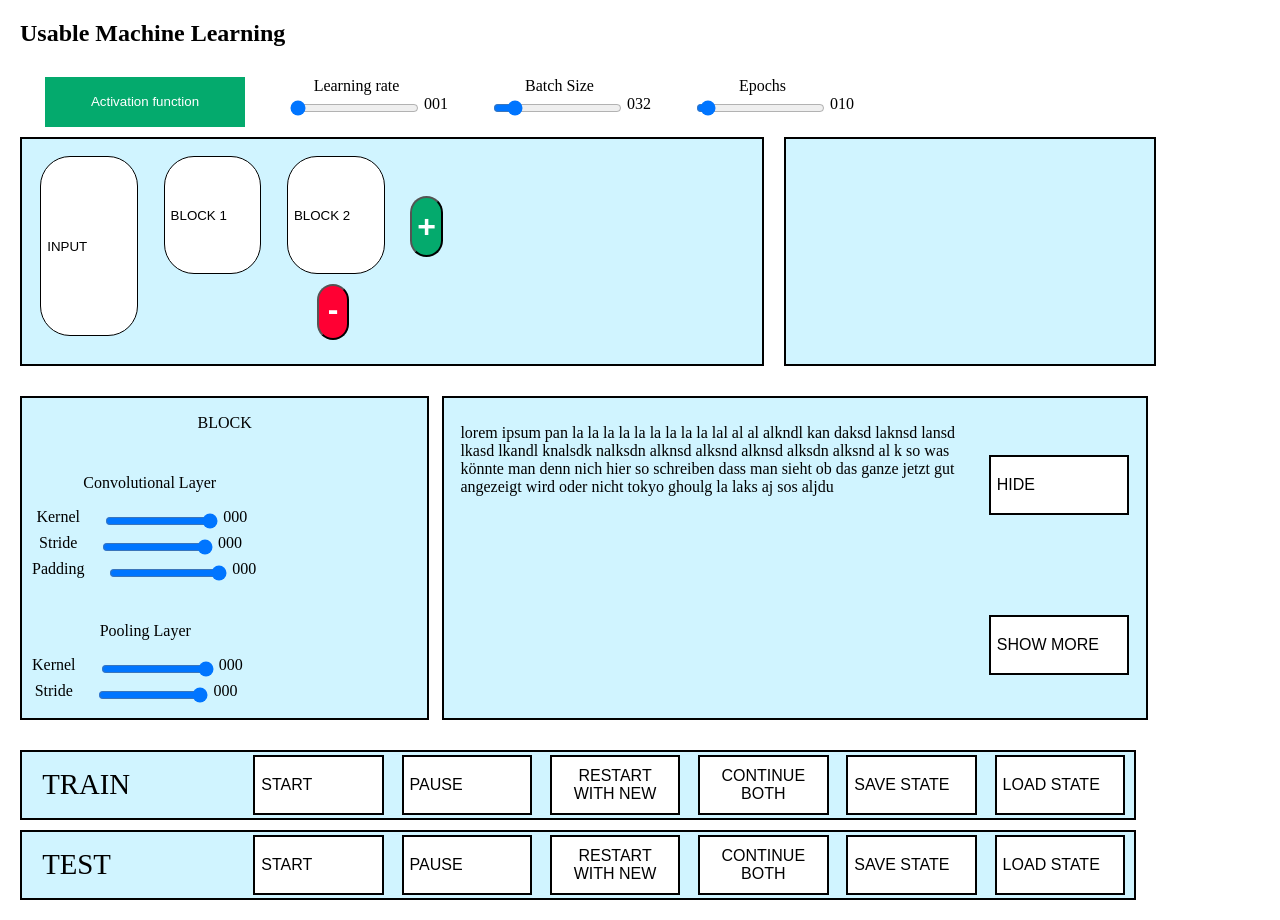
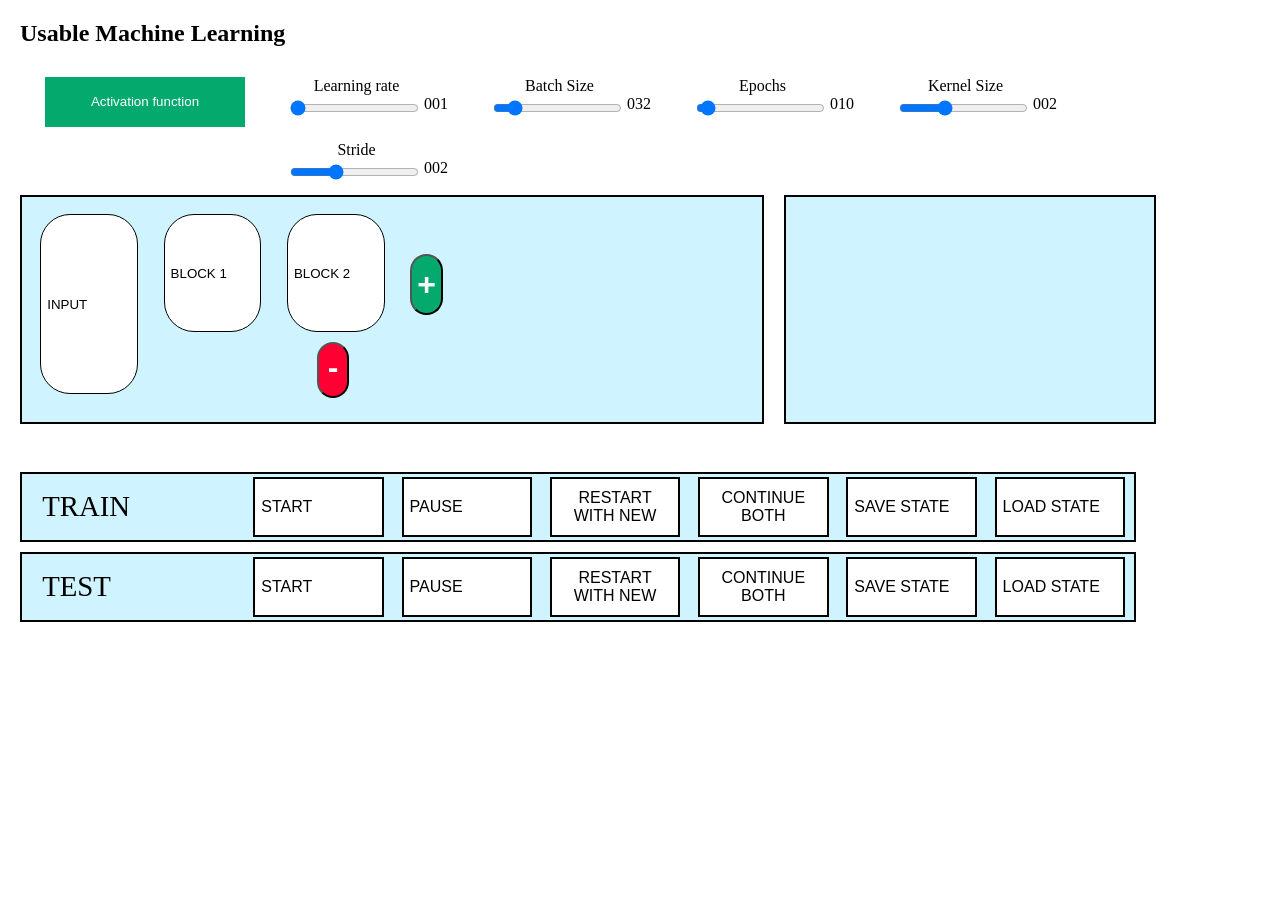
Before and after one commit to omah03/Usable-Machine-Learning-, a Flask app: page / in a window 1280 px wide. After the commit the page ends 622 px from the top, so only its background shows below. Run offline with Flask 2, Linux system fonts and the light colour scheme.

Commit message:
Revert "Localised Configuration to Blocks as a Draft"
This reverts commit 210466bfeaf72e7c50629a476e3d03dfbc697351.

```diff
--- a/app.py
+++ b/app.py
@@ -5,14 +5,24 @@ import webbrowser
 from flask import Flask, render_template, request, jsonify
 from flask_socketio import SocketIO, emit
 import numpy as np
+from torch import manual_seed, Tensor
+from torch.optim import Optimizer, SGD
 
-from ml_utils.config import conv_params, maxpool_params
+from ml_utils.model import ConvolutionalNeuralNetwork
+from ml_utils.training import training
+
 
 app = Flask(__name__)
 socketio = SocketIO(app)
-config={}
 
 
+config = {  "ActivationFunc": "",
+            "LRate": 1,
+            "BSize":1,
+            "KSize":1,
+            "NEpochs":1,
+            "Stride":1,
+            "NBlocks": 2}
 # Initialize variables
 seed = 42
 acc = -1
@@ -52,20 +62,20 @@ def handleButton():
         print(" TRAINING STARTING ")
     return jsonify("True")
 
-@app.route("/get_block_config", methods=["GET"])
-def get_block_config():
-    i = request.args.get('block', default=0, type=int)
-    # Format config for frontend
-    # TODO Put this in configHandler class method in config.py
-    return_config= {
-        "conv_KSize": conv_params[i-1]["kernel_size"],
-        "conv_Stride": conv_params[i-1]["stride"],
-        "conv_Padding": conv_params[i-1]["padding"],
-        "pool_KSize": maxpool_params[i-1]["kernel_size"],
-        "pool_Stride": maxpool_params[i-1]["stride"],
-    }
 
-    return jsonify(return_config)
+"""
+@app.route("/update_seed", methods=["POST"])
+def update_seed():
+    global seed
+    seed = int(request.form["seed"])
+    return jsonify({"seed": seed})
+
+
+@app.route("/get_accuracy")
+def get_accuracy():
+    global acc
+    return jsonify({"acc": acc})
+"""
 
 if __name__ == "__main__":
     host = "127.0.0.1"
--- a/static/script.js
+++ b/static/script.js
@@ -55,7 +55,7 @@ act_tanhOption.addEventListener("click", handleActivationFunctionChange);
 
 //------------------------------------------------------------------
 //Sliders
-const sliders = ["LRateSlider", "BSizeSlider", "NEpochsSlider"];
+const sliders = ["LRateSlider", "BSizeSlider", "NEpochsSlider", "KSizeSlider", "StrideSlider"];
 
 for (const slider of sliders) {
     SliderElement = document.getElementById(slider);
@@ -85,6 +85,7 @@ function updateSliderValue(slider) {
     })
         .then(response => response.json());
 }
+
 
 //------------------------------------------------------------------
 //MODEL CREATOR
@@ -117,9 +118,8 @@ for (let i = 1; i <= 5; i++) {
 
     if (block) {
         block.style.setProperty("display", "none");
-        block.addEventListener("click", () => {
+        block.addEventListener("click", ()=> {
             changeInfoText(Blocks[i].id);
-            setActiveBlock(i);
         });
     }
 
@@ -187,56 +187,6 @@ function removeBlock(i) {
 
 }
 
-Blocks[0].addEventListener("click", () => {
-    changeInfoText(Blocks[0].id);
-    setActiveBlock(0);
-});
-
-
-var ActiveBlockNum = 0;
-
-function setActiveBlock(i) {
-    Blocks[ActiveBlockNum].style.background = "#FFFFFF";
-    ActiveBlockNum = i;
-    Blocks[i].style.background = "#000000";
-    // Call the backend
-    if (i > 0 && i<6) {
-        fetch(`/get_block_config?block=${i}`, {
-            method: 'GET',
-            headers: {
-                'Content-Type': 'application/json'
-            }
-        })
-            .then(response => response.json())
-            .then(data => updateSettingsValues(data));
-    }
-    else {
-        var displays = document.getElementById("settingsbox").getElementsByClassName("sliderDisplay");
-        for (const display of displays){
-            display.style.display="none";
-        }
-
-    }
-}
-
-function updateSettingsValues(data) {
-    var displays = document.getElementById("settingsbox").getElementsByClassName("sliderDisplay");
-    for (const display of displays){
-        display.style.display="flex";
-    }
-    for (const sliderName of BlockSliders) {
-        var slider = document.getElementById(sliderName + "Slider");
-        slider.value = data[sliderName];
-        updateSliderValue(slider);
-    }
-}
-
-
-function getActiveBlock() {
-    return ActiveBlockNum;
-}
-
-
 
 Blocks[1].style.display = "flex";
 
@@ -246,96 +196,60 @@ MinusButtons[2].style.display = "flex";
 
 AddButtons[3].style.display = "flex";
 
-textOptions = {
-    "block": "This is a convolutional block. It consists of a convolutial Layer, a non-linear activation function and a MaxPoolLayer.",
+textOptions={"block": "This is a convolutional block. It consists of a convolutial Layer, a non-linear activation function and a MaxPoolLayer.",
             "block1": "Its input is a batch of $batch_size$ grayscale images of the dataset. These images are 28 x 28 pixels. <br> Its output depends on the Kernel Size and stride parameters. <br> Input: $batch_size$ x 1 x 28 x28 <br> Output: $block1_output$",
             "block2": "Its input is the output of the previous block. <br> Its output depends on the Kernel Size and stride parameters. <br> Input: $block1_output$ <br> Output: $block2_output$"
         };
 
 const infotext = document.getElementById("infotext");
-const infobox = document.getElementById("infobox");
+const infobox= document.getElementById("infobox");
 
-document.getElementById("hide").addEventListener("click", () => {
-    infobox.style.display = "none";
+document.getElementById("hide").addEventListener("click", ()=>{
+    infobox.style.display="none";
 })
 
-function changeInfoText(elementID) {
-    infobox.style.display = "flex";
-    element = document.getElementById(elementID);
-    if (element && element.style.display == "flex") {
-        if (elementID == "block1") {
-            infotext.innerHTML = textOptions["block"] + textOptions["block1"];
+function changeInfoText(elementID){
+    infobox.style.display="flex";
+    element= document.getElementById(elementID);
+    if (element && element.style.display=="flex"){
+    if (elementID=="block1"){
+        infotext.innerHTML=textOptions["block"]+textOptions["block1"];
     }
-        else if (elementID == "inputbox") {
+    else if (elementID=="inputbox")
+    {
 
     }
     else {
-            infotext.innerHTML = textOptions["block"] + textOptions["block2"];
+        infotext.innerHTML=textOptions["block"]+textOptions["block2"];
     }
 }
 }
 
-const BlockSliders = ["conv_KSize", "conv_Stride", "conv_Padding", "pool_KSize", "pool_Stride"];
 
-for (const NameStr of BlockSliders) {
-    slider = document.getElementById(NameStr + "Slider");
-    slider.addEventListener("input", () => {
-        handleSettingsChange(NameStr);
-    })
-}
-
-function handleSettingsChange(name) {
-    slider = document.getElementById(name + "Slider");
-    const BlockNum = getActiveBlock();
-    const sliderValue = slider.value;
-
-    var display = document.getElementById(name + "Display");
-
-
-    if (BlockNum == 0) {
-        //SHOULD NOT HAVE ACCESS TO SLIDERS
-    }
-    else {
-        display.innerHTML = ("0000" + sliderValue.toString()).slice(-3);
-        // Call the backend
-        fetch('/update_value', {
-            method: 'POST',
-            headers: {
-                'Content-Type': 'application/json'
-            },
-            body: JSON.stringify({
-                "type": name,
-                "block": BlockNum,
-                "value": sliderValue
-            })
-        })
-            .then(response => response.json());
-    }
-}
 
 //------------------------------------------------------------------
 //CONTROLS
 
-const buttonList = ["start", "pause", "restart", "continue", "save", "load"];
+const buttonList=["start","pause", "restart", "continue", "save", "load"];
 
 //TRAINING CONTROLS
-for (const button of buttonList) {
-    ButtonElement = document.getElementById(button + "training");
+for (const button of buttonList){
+    ButtonElement= document.getElementById(button+"training");
     ButtonElement.addEventListener("click", () => {
-        handleButton(button + "training");
+        handleButton(button+"training");
     });
 }
 
 //TESTING CONTROLS
-for (const button of buttonList) {
-    ButtonElement = document.getElementById(button + "test");
+for (const button of buttonList){
+    ButtonElement= document.getElementById(button+"test");
     ButtonElement.addEventListener("click", () => {
-        handleButton(button + "test");
+        handleButton(button+"test");
     });
 }
 
 
-function handleButton(buttonName) {
+function handleButton(buttonName){
         // Call the backend
         console.log(buttonName)
         fetch('/button_press', {
--- a/static/style.css
+++ b/static/style.css
@@ -26,9 +26,8 @@ input[type="range"] {
 /* Clear floats after the columns */
 .row:after {
   content: "";
-  display: flex;
+  display: table;
   clear: both;
-  flex-direction: row;
 }
 
 * {
@@ -210,14 +209,14 @@ input[type="range"] {
   box-sizing: border-box;
 
   position: relative;
-  width: 57%;
+  width: 60%;
   height: auto;
   margin-top: 30px;
-  margin-left: 1%;
+  margin-left: 10%;
   text-align: "center";
   align-items: "center";
   justify-content: center;
-  display: flex;
+  display: none;
 
   background: #D0F4FF;
   border: 2px solid #000000;
@@ -229,23 +228,6 @@ input[type="range"] {
   margin-right: 25%;
   margin-left: 1%;
 }
-
-.settingsbox {
-  box-sizing: border-box;
-  display:flex;
-  width: 33%;
-  flex-direction: column;
-
-  background: #D0F4FF;
-  border: 2px solid #000000;
-
-  height: auto;
-  margin-top: 30px;
-  justify-content: center;
-  align-items: center;
-
-}
-
 
 .trainingrectangle {
   display:flex;
--- a/templates/index.html
+++ b/templates/index.html
@@ -40,6 +40,20 @@
                 <span id="NEpochsDisplay"></span>
             </div>
         </div>
+        <div class = "column">
+            <label for="KSizeSlider">Kernel Size</label>
+            <div class= "sliderDisplay">
+                <input type="range" id="KSizeSlider" min="1" max="4" value="{{ 2 }}">
+                <span id="KSizeDisplay"></span>
+            </div>
+        </div>
+        <div class = "column">
+            <label for="StrideSlider">Stride</label>
+            <div class= "sliderDisplay">
+                <input type="range" id="StrideSlider" min="1" max="4" value="{{ 2 }}">
+                <span id="StrideDisplay"></span>
+            </div>
+        </div>
     </div>
     <div style="display:flex; flex-direction:row; align-items: center;">
         <div class = "rectanglelayer">
@@ -75,66 +89,8 @@
         <div class = "staticClassifier">
         </div>
     </div>
-        <div class = "row" style= "display:flex;flex-direction:row;">
-            <div class="settingsbox" id="settingsbox">
-                <p>BLOCK </p>
-                <div class="row">
-                    <div class="column">
-                        <div class="sliderDisplay">
-                            <p>Convolutional Layer</p>
-                        </div>
-                        <!-- Convolutional Layer Kernel Size Slider -->
-                        <div class="row">
-                            <div class="sliderDisplay">
-                                <label for="conv_KSizeSlider">Kernel</label>
-                                <input type="range" id="conv_KSizeSlider" min="1" max="8" value="{{ 10 }}" style="width: 50%">
-                                <span id="conv_KSizeDisplay">000</span>
-                            </div>
-                        </div>
-
-                        <!-- Convolutional Layer Stride Slider -->
-                        <div class="row">
-                            <div class="sliderDisplay">
-                                <label for="conv_StrideSlider">Stride</label>
-                                <input type="range" id="conv_StrideSlider" min="1" max="4" value="{{ 10 }}" style="width: 50%">
-                                <span id="conv_StrideDisplay">000</span>
-                            </div>
-                        </div>
-
-                        <!-- Convolutional Layer Padding Slider -->
-                        <div class="row">
-                            <div class="sliderDisplay">
-                                <label for="conv_PaddingSlider">Padding</label>
-                                <input type="range" id="conv_PaddingSlider" min="0" max="2" value="{{ 10 }}" style="width: 50%">
-                                <span id="conv_PaddingDisplay">000</span>
-                            </div>
-                        </div>
-                    </div>
-                    <div class="column">
-                        <div class="sliderDisplay">
-                        <p>Pooling Layer</p>
-                        </div>
-                        <!-- Pooling Layer Kernel Size Slider -->
-                        <div class="row">
-                            <div class="sliderDisplay">
-                                <label for="pool_KSizeSlider">Kernel</label>
-                                <input type="range" id="pool_KSizeSlider" min="1" max="8" value="{{ 10 }}" style="width: 50%">
-                                <span id="pool_KSizeDisplay">000</span>
-                            </div>
-                        </div>
-
-                        <!-- Pooling Layer Stride Slider -->
-                        <div class="row">
-                            <div class="sliderDisplay">
-                                <label for="pool_StrideSlider">Stride</label>
-                                <input type="range" id="pool_StrideSlider" min="1" max="4" value="{{ 10 }}" style="width: 50%">
-                                <span id="pool_StrideDisplay">000</span>
-                            </div>
-                        </div>
-                    </div>
-                </div>
-            </div>
-
+        <br>
+        <div class = "row">
             <div class = "infobox" id = "infobox">
                 <div class = "column">
                     <p class= "infotext" id = "infotext"> lorem ipsum pan la la la la la la  la la la lal al al alkndl kan daksd laknsd lansd lkasd lkandl knalsdk nalksdn alknsd alksnd alknsd alksdn alksnd al k so was könnte man denn nich hier so schreiben dass man sieht ob das ganze jetzt gut angezeigt wird oder nicht tokyo ghoulg la laks aj sos aljdu </p>
@@ -143,6 +99,7 @@
                 <br>
                 <br>
                 <button id = "Show_more" class="button" style="position: absolute; top: 75%; right: 10px; transform: translateY(-50%)">SHOW MORE</button>
+            </div>
             </div>
         </div>
         <div class = "row">
```
Also changed, not shown: ml_utils/config.py (+5 -5 lines). Lines whose indentation alone changed are shown as unchanged.
